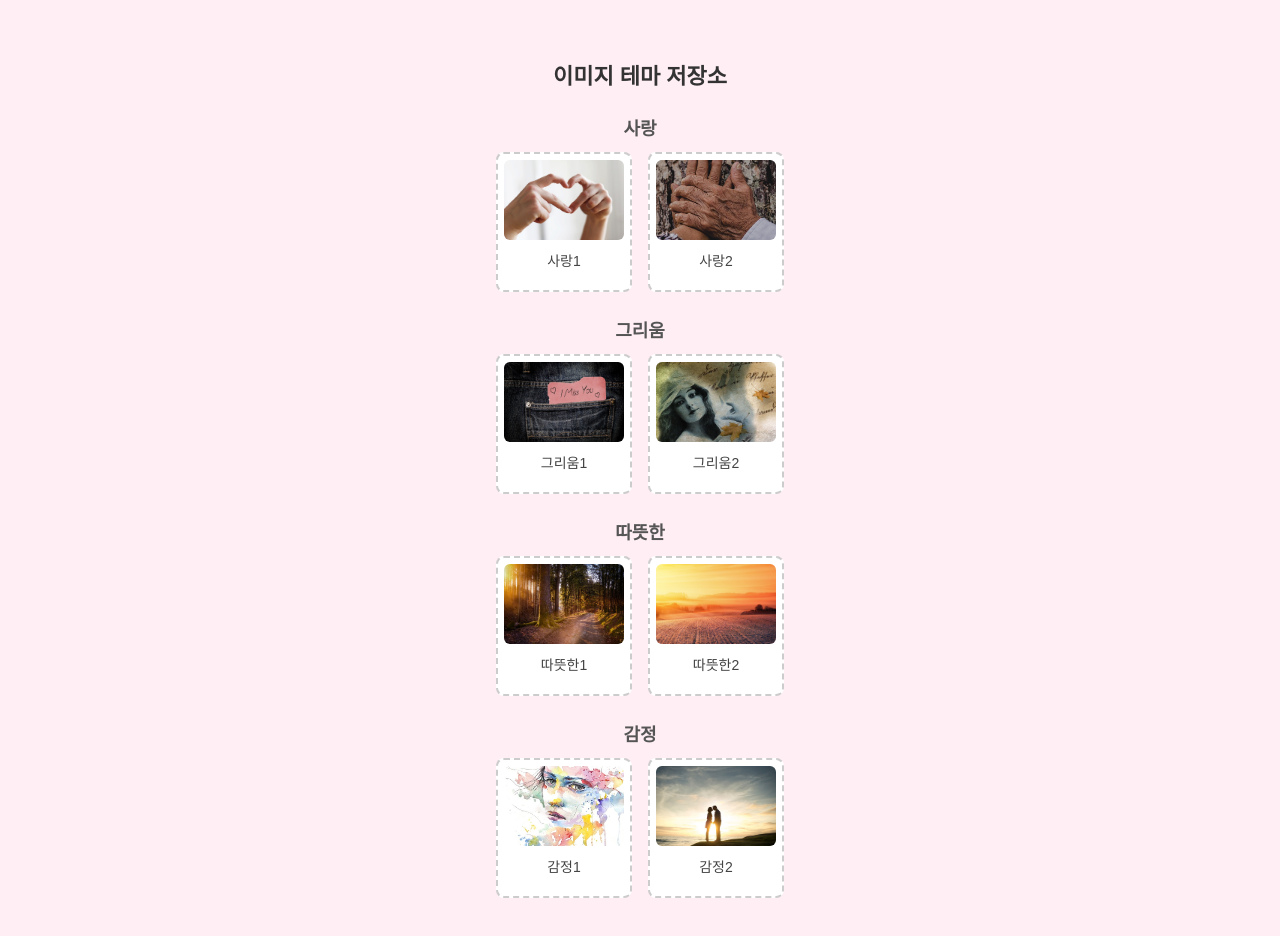
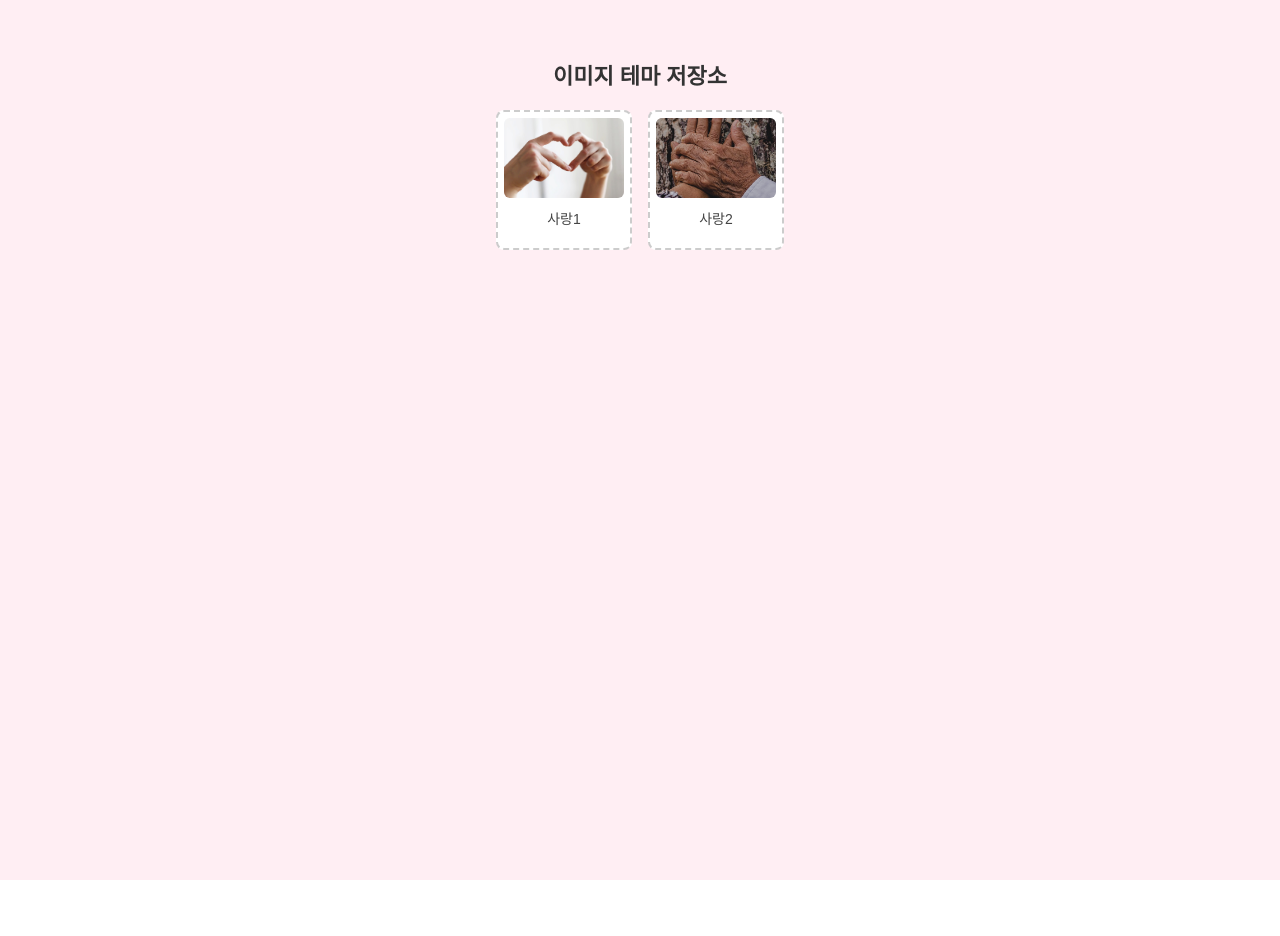
Before and after one commit to xeon-243859/ppongtok-app, a React (Vite) app: page /image/theme in a window 1280 px wide. After the commit the page ends 880 px from the top, so only its background shows below. Built offline with nearby package versions, Linux system fonts and the light colour scheme.

Commit message:
debug: 이미지 저장 슬롯 확인용 console.log 추가 (selected-slot 추적)

```diff
--- a/src/pages/ImageSelectPage.jsx
+++ b/src/pages/ImageSelectPage.jsx
@@ -11,7 +11,6 @@ const ImageSelectPage = () => {
   const fullLine1 = "배경으로 사용할 이미지 4개를";
   const fullLine2 = "선택해주세요";
 
-  // ✅ 페이지 진입 시 모든 슬롯 초기화 + selected-slot 제거
   useEffect(() => {
     for (let i = 1; i <= 4; i++) {
       localStorage.removeItem(`img-${i}`);
@@ -20,7 +19,6 @@ const ImageSelectPage = () => {
     setImages(["", "", "", ""]);
   }, []);
 
-  // 타자 효과
   useEffect(() => {
     let index = 0;
     let current1 = "", current2 = "";
@@ -42,7 +40,6 @@ const ImageSelectPage = () => {
     return () => clearInterval(interval);
   }, []);
 
-  // 이미지 삭제
   const handleDelete = (index) => {
     const updated = [...images];
     updated[index] = "";
@@ -53,7 +50,6 @@ const ImageSelectPage = () => {
     }
   };
 
-  // ✅ 가장 먼저 비어 있는 슬롯에 저장
   const saveImage = (dataUrl) => {
     const updated = [...images];
     for (let i = 0; i < 4; i++) {
@@ -67,18 +63,18 @@ const ImageSelectPage = () => {
     alert("모든 슬롯이 가득 찼어요!");
   };
 
-  // ✅ 이미지파일 선택 시 selected-slot 설정 → 이미지테마 저장소 이동
   const handleImageFile = () => {
     const index = images.findIndex(img => img === "");
     if (index === -1) {
       alert("모든 슬롯이 가득 찼어요!");
       return;
     }
-    localStorage.setItem("selected-slot", `img-${index + 1}`);
+    const slot = `img-${index + 1}`;
+    localStorage.setItem("selected-slot", slot);
+    console.log("👉 저장할 슬롯:", slot);  // 📌 확인 포인트
     navigate("/image/theme");
   };
 
-  // 내파일 선택
   const handleLocalFile = () => {
     fileInputRef.current.click();
   };
--- a/src/pages/ImageThemePage.jsx
+++ b/src/pages/ImageThemePage.jsx
@@ -5,17 +5,18 @@ import "./ImageThemePage.css";
 const ImageThemePage = () => {
   const navigate = useNavigate();
 
-  // ✅ 이미지 클릭 → selected-slot 확인 후 해당 슬롯에 저장
   const handleSelect = (imagePath) => {
     const slot = localStorage.getItem("selected-slot");
+    console.log("📌 저장할 슬롯 확인:", slot);  // 📌 확인 포인트
 
     if (!slot) {
-      alert("슬롯이 선택되지 않았습니다. 먼저 '이미지파일'을 눌러주세요.");
+      alert("슬롯이 설정되지 않았습니다. '이미지파일' 버튼을 먼저 눌러주세요.");
       return;
     }
 
     localStorage.setItem(slot, imagePath);
-    localStorage.removeItem("selected-slot"); // 저장 후 슬롯 초기화
+    console.log(`✅ ${slot}에 이미지 저장 완료`);
+    localStorage.removeItem("selected-slot");
     navigate("/image/select");
   };
 
@@ -23,7 +24,6 @@ const ImageThemePage = () => {
     <div className="image-theme-container">
       <h2>이미지 테마 저장소</h2>
 
-      <h3>사랑</h3>
       <div className="image-row">
         <div className="image-option" onClick={() => handleSelect("/backgrounds/love/love1.jpg")}>
           <img src="/backgrounds/love/love1.jpg" alt="사랑1" />
@@ -34,42 +34,6 @@ const ImageThemePage = () => {
           <p>사랑2</p>
         </div>
       </div>
-
-      <h3>그리움</h3>
-      <div className="image-row">
-        <div className="image-option" onClick={() => handleSelect("/backgrounds/miss/miss1.jpg")}>
-          <img src="/backgrounds/miss/miss1.jpg" alt="그리움1" />
-          <p>그리움1</p>
-        </div>
-        <div className="image-option" onClick={() => handleSelect("/backgrounds/miss/miss2.jpg")}>
-          <img src="/backgrounds/miss/miss2.jpg" alt="그리움2" />
-          <p>그리움2</p>
-        </div>
-      </div>
-
-      <h3>따뜻한</h3>
-      <div className="image-row">
-        <div className="image-option" onClick={() => handleSelect("/backgrounds/warm/warm1.jpg")}>
-          <img src="/backgrounds/warm/warm1.jpg" alt="따뜻한1" />
-          <p>따뜻한1</p>
-        </div>
-        <div className="image-option" onClick={() => handleSelect("/backgrounds/warm/warm2.jpg")}>
-          <img src="/backgrounds/warm/warm2.jpg" alt="따뜻한2" />
-          <p>따뜻한2</p>
-        </div>
-      </div>
-
-      <h3>감정</h3>
-      <div className="image-row">
-        <div className="image-option" onClick={() => handleSelect("/backgrounds/emotion/emo1.jpg")}>
-          <img src="/backgrounds/emotion/emo1.jpg" alt="감정1" />
-          <p>감정1</p>
-        </div>
-        <div className="image-option" onClick={() => handleSelect("/backgrounds/emotion/emo2.jpg")}>
-          <img src="/backgrounds/emotion/emo2.jpg" alt="감정2" />
-          <p>감정2</p>
-        </div>
-      </div>
     </div>
   );
 };
```
